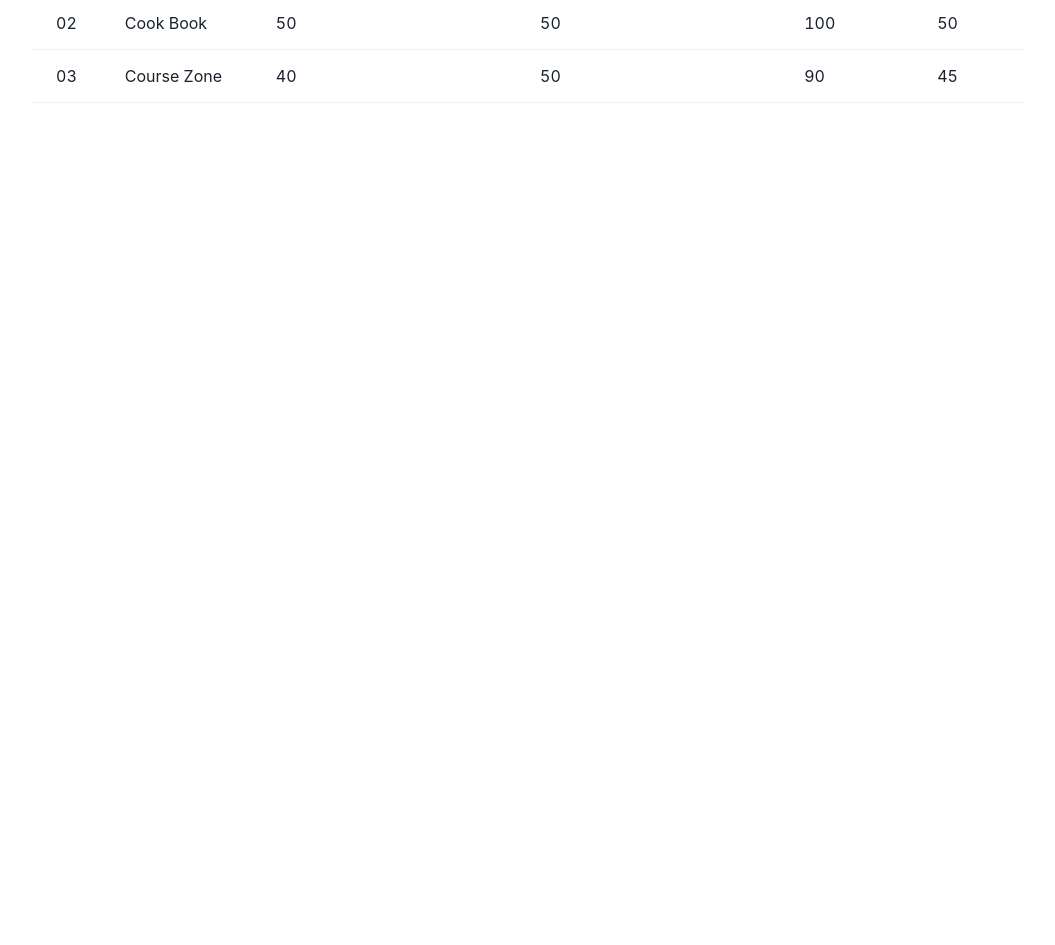
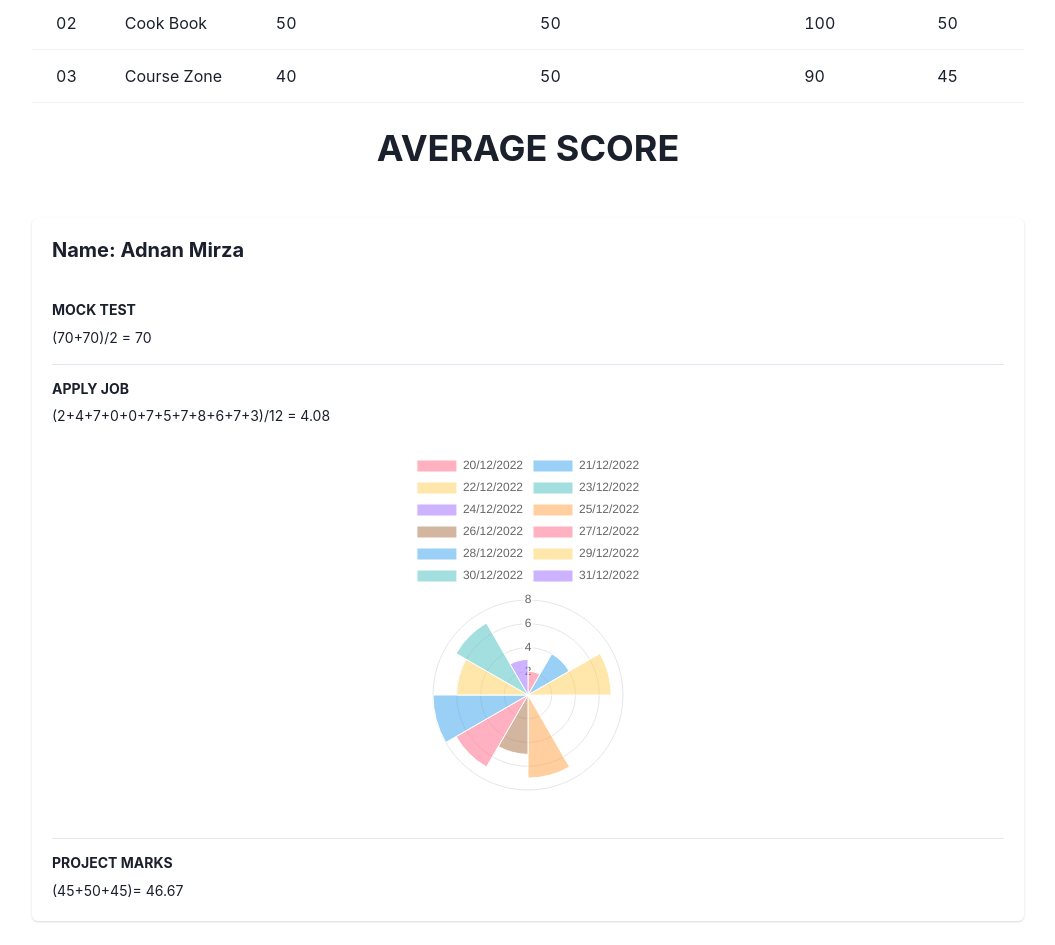
Before and after one commit to mmi-mamun/performance-tracker, a React (Create React App) app: page / in a window 1280 px wide. Shown: the part 1560-2505 px from the top of the page, without its empty margins (112-1167 px from the left). Before the commit the page ends 1687 px from the top, so only its background shows below. Built offline with nearby package versions, Linux system fonts and the light colour scheme.

Commit message:
Average score of user3 is added

```diff
--- a/src/components/User3.tsx
+++ b/src/components/User3.tsx
@@ -17,6 +17,39 @@ ChartJS.register(BarElement, CategoryScale, LinearScale, Tooltip, Legend);
 ChartJS.register(RadialLinearScale, ArcElement, Tooltip, Legend);
 
 function User3() {
+    const data2 = {
+        labels: [
+            "20/12/2022",
+            "21/12/2022",
+            "22/12/2022",
+            "23/12/2022",
+            "24/12/2022",
+            "25/12/2022",
+            "26/12/2022",
+            "27/12/2022",
+            "28/12/2022",
+            "29/12/2022",
+            "30/12/2022",
+            "31/12/2022",
+        ],
+        datasets: [
+            {
+                label: "# of Votes",
+                data: [2, 4, 7, 0, 0, 7, 5, 7, 8, 6, 7, 3],
+                backgroundColor: [
+                    "rgba(255, 99, 132, 0.5)",
+                    "rgba(54, 162, 235, 0.5)",
+                    "rgba(255, 206, 86, 0.5)",
+                    "rgba(75, 192, 192, 0.5)",
+                    "rgba(153, 102, 255, 0.5)",
+                    "rgba(255, 159, 64, 0.5)",
+                    "rgba(166, 110, 64, 0.5)",
+                ],
+                borderWidth: 1,
+            },
+        ],
+    };
+
     return (
         <div>
             <Heading textTransform="uppercase" py={6} textAlign="center">
@@ -68,6 +101,51 @@ function User3() {
                     </Table>
                 </TableContainer>
             </Container>
+
+
+            {/* average score */}
+            <Heading textTransform="uppercase" pb={6} textAlign="center">
+                Average score
+            </Heading>
+            <Container maxW="80%" py={6}>
+                <Card>
+                    <CardHeader>
+                        <Heading size="md">Name: Adnan Mirza</Heading>
+                    </CardHeader>
+
+                    <CardBody>
+                        <Stack divider={<StackDivider />} spacing="4">
+                            <Box>
+                                <Heading size="xs" textTransform="uppercase">
+                                    Mock Test
+                                </Heading>
+                                <Text pt="2" fontSize="sm">
+                                    (70+70)/2 = 70
+                                </Text>
+                            </Box>
+                            <Box>
+                                <Heading size="xs" textTransform="uppercase">
+                                    Apply job
+                                </Heading>
+                                <Text pt="2" fontSize="sm">
+                                    (2+4+7+0+0+7+5+7+8+6+7+3)/12 = 4.08
+                                </Text>
+                                <Container maxW="40%" my={6}>
+                                    <PolarArea data={data2} />
+                                </Container>
+                            </Box>
+                            <Box>
+                                <Heading size="xs" textTransform="uppercase">
+                                    Project Marks
+                                </Heading>
+                                <Text pt="2" fontSize="sm">
+                                    (45+50+45)= 46.67
+                                </Text>
+                            </Box>
+                        </Stack>
+                    </CardBody>
+                </Card>
+            </Container>
         </div>
     )
 }
```
